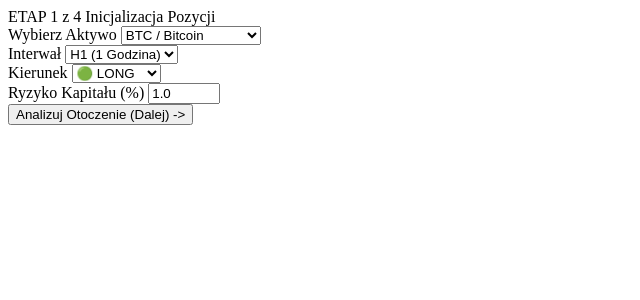
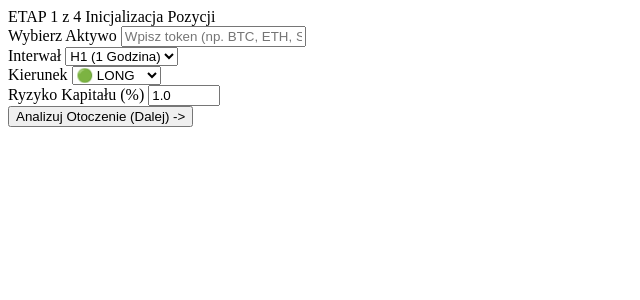
Before and after one commit to msyc1990/trader_app, a FastAPI app: template app/templates/krok1.html in a window 1280 px wide. Shown: the top 300 px of the page, without its empty margins (0-640 px from the left). Run offline with FastAPI, Linux system fonts and the light colour scheme; the template is opened without the code that fills it, so the values that code supplies are empty.

Commit message:
feat: Add token search endpoint and update UI for token selection with autocomplete

```diff
--- a/app/routers/ui.py
+++ b/app/routers/ui.py
@@ -10,7 +10,7 @@ from passlib.context import CryptContext
 from sqlmodel import Session, select
 
 from app.database import get_session
-from app.models import Uzytkownik, Transakcja, Magazynek, LogZdarzen
+from app.models import Uzytkownik, Transakcja, Magazynek, LogZdarzen, TokenRynkowy
 
 SECRET_KEY = "twoj-bardzo-tajny-klucz-snajpera"
 signer = Signer(SECRET_KEY)
@@ -131,6 +131,41 @@ async def proces_logowania(
     # Zapisujemy ciasteczko bezpiecznie (httponly chroni przed atakami XSS)
     response.set_cookie(key="session_id", value=signed_id, httponly=True, path="/")
     return response
+
+
+# --- ENDPOINT WYSZUKIWANIA TOKENÓW (AUTOCOMPLETE) ---
+
+@router.post("/hud/szukaj-tokena", response_class=HTMLResponse)
+async def szukaj_tokena(
+    szukaj: str = Form(""),
+    session: Session = Depends(get_session)
+) -> HTMLResponse:
+    """Wyszukuje tokeny z bazy TokenRynkowy pasujące do danej frazy."""
+    if len(szukaj.strip()) == 0:
+        return HTMLResponse(content="")
+
+    # Wyszukaj tokeny, których symbol zaczyna się od szukanej frazy
+    statement = select(TokenRynkowy).where(
+        TokenRynkowy.symbol.like(f"{szukaj.upper()}%")
+    ).limit(8)
+
+    tokeny = session.exec(statement).all()
+
+    if not tokeny:
+        return HTMLResponse(content='<div class="text-xs text-red-500 p-2">Brak wyników</div>')
+
+    # Generuj przyciski dla każdego znalezionego tokenu
+    html_wyniki = ""
+    for token in tokeny:
+        html_wyniki += f'''
+        <button type="button"
+                hx-on:click="document.getElementById('aktywo-input').value = '{token.symbol}'; document.getElementById('wyniki-szukania').innerHTML = ''; document.getElementById('aktywo-input').focus();"
+                class="block w-full text-left p-2 bg-gray-800 hover:bg-green-500 hover:text-black text-xs font-mono border-b border-gray-700 text-green-400 transition-colors">
+            {token.symbol} ({token.nazwa_pary})
+        </button>
+        '''
+
+    return HTMLResponse(content=html_wyniki)
 
 
 # --- BEZPIECZNY ENDPOINT HUD (Z LOGIKĄ REFRESHU MAGAZYNKA) ---
--- a/app/templates/krok1.html
+++ b/app/templates/krok1.html
@@ -5,13 +5,19 @@
     </div>
 
     <form hx-post="/auth/hud/krok2" hx-target="#kontener-kroku" hx-swap="outerHTML" class="space-y-4">
-        <div>
+        <div class="relative">
             <label class="block text-xs font-mono uppercase text-stone-400 mb-1">Wybierz Aktywo</label>
-            <select name="aktywo" class="w-full bg-stone-950 border border-stone-800 rounded-lg px-3 py-2 text-stone-100 font-mono focus:outline-none focus:border-purple-500">
-                <option value="BTC">BTC / Bitcoin</option>
-                <option value="ETH">ETH / Ethereum</option>
-                <option value="SOL">BNB / Binance Coin</option>
-            </select>
+            <input type="text"
+                   id="aktywo-input"
+                   name="aktywo"
+                   autocomplete="off"
+                   placeholder="Wpisz token (np. BTC, ETH, SOL)..."
+                   hx-post="/auth/hud/szukaj-tokena"
+                   hx-trigger="keyup delay:200ms"
+                   hx-target="#wyniki-szukania"
+                   required
+                   class="bg-gray-900 text-green-400 border border-green-500 rounded p-2 w-full focus:outline-none focus:ring-2 focus:ring-green-500 font-mono text-sm">
+            <div id="wyniki-szukania" class="absolute z-50 w-full max-h-48 overflow-y-auto rounded bg-gray-900 shadow-xl mt-1 border border-green-500"></div>
         </div>
 
         <div class="grid grid-cols-2 gap-3">
```
